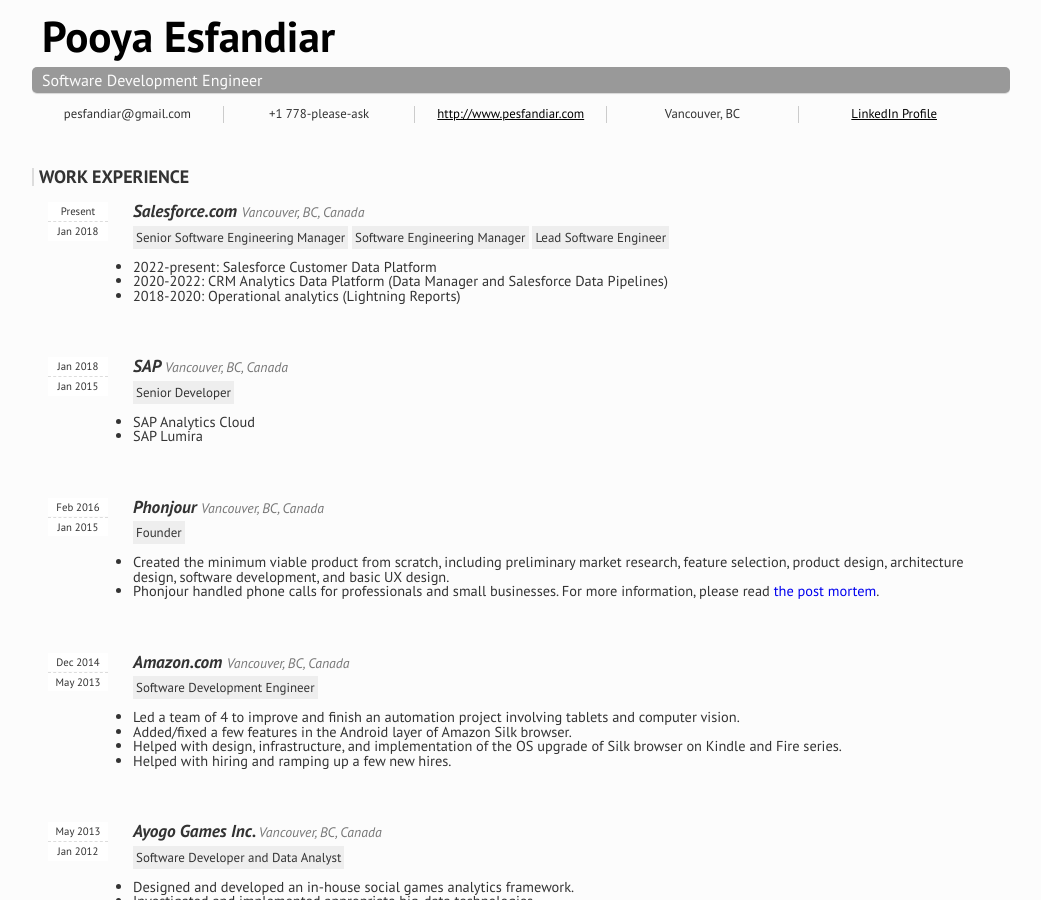
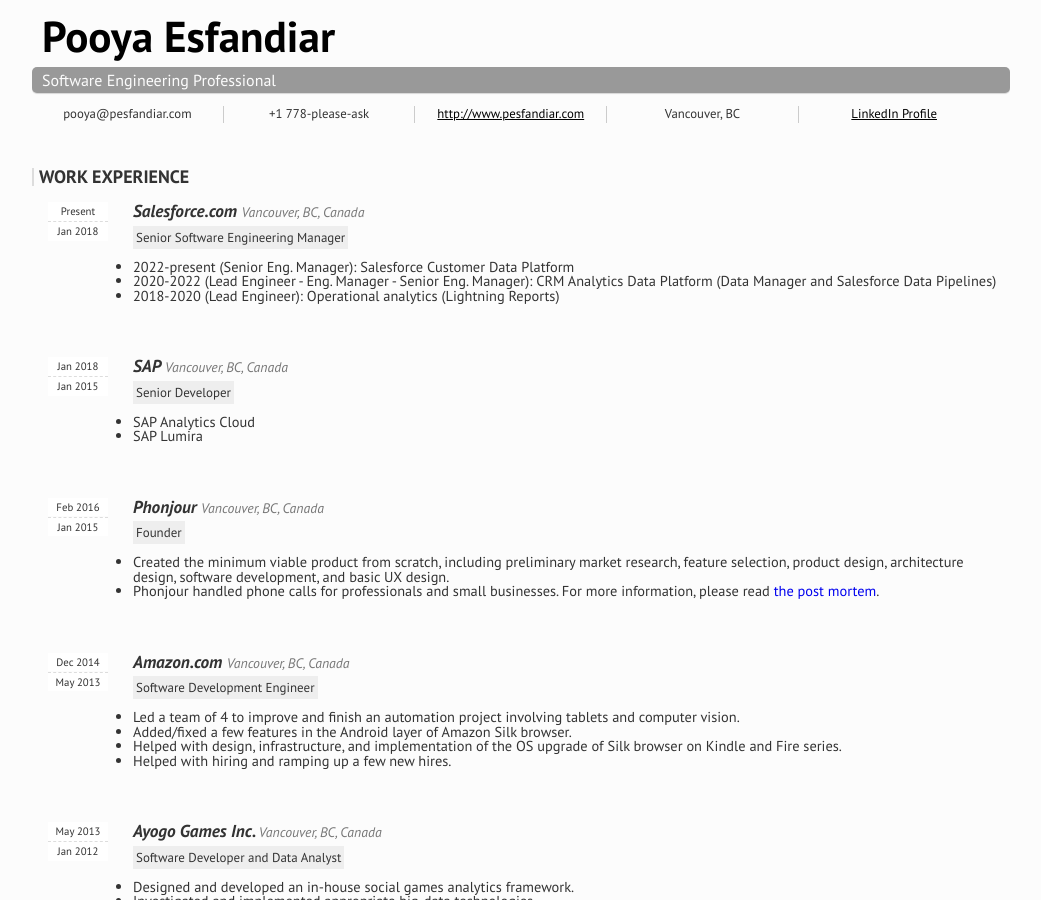
Before and after one commit to pesfandiar/pesfandiar.github.io, a Jekyll site: the page resume.html, which Jekyll copies as it is, in a window 1280 px wide and 900 px high. Shown: the whole window, without its empty margins (119-1160 px from the left). Built offline with Jekyll 4.4.1, drawn with Linux system fonts in a browser that asks for light colours.

Commit message:
Update resume.html

```diff
--- a/resume.html
+++ b/resume.html
@@ -22,9 +22,9 @@
   <body>
     <header class="vcard">
       <h1 class="fn"><a href="http://www.pesfandiar.com">Pooya Esfandiar</a></h1>
-      <h2 class="role">Software Development Engineer</h2>
+      <h2 class="role">Software Engineering Professional</h2>
       <ul class="contact">
-        <li class="email">pesfandiar@gmail.com</li>
+        <li class="email">pooya@pesfandiar.com</li>
         <li class="tel">+1 778-please-ask</li>
         <li class="url"><a href="http://www.pesfandiar.com" title="Pooya Esfandiar Website">http://www.pesfandiar.com</a></li>
         <li class="adr"><span class="locality">Vancouver</span>, <span class="country-name">BC</span></li>
@@ -44,15 +44,13 @@
       <article>
         <h1><a href="https://www.salesforce.com" title="Salesforce.com">Salesforce.com</a> <span>Vancouver, BC, Canada</span></h1>
         <h2>Senior Software Engineering Manager</h2>
-        <h2>Software Engineering Manager</h2>
-        <h2>Lead Software Engineer</h2>
         <time datetime="2018-01-29" class="start">Jan 2018</time>
         <span class="end">Present</span>
         <p>
           <ul>
-            <li>2022-present: Salesforce Customer Data Platform</li>
-            <li>2020-2022: CRM Analytics Data Platform (Data Manager and Salesforce Data Pipelines)</li>
-            <li>2018-2020: Operational analytics (Lightning Reports)</li>
+            <li>2022-present (Senior Eng. Manager): Salesforce Customer Data Platform</li>
+            <li>2020-2022 (Lead Engineer - Eng. Manager - Senior Eng. Manager): CRM Analytics Data Platform (Data Manager and Salesforce Data Pipelines)</li>
+            <li>2018-2020 (Lead Engineer): Operational analytics (Lightning Reports)</li>
           </ul>
         </p>
       </article>
```
